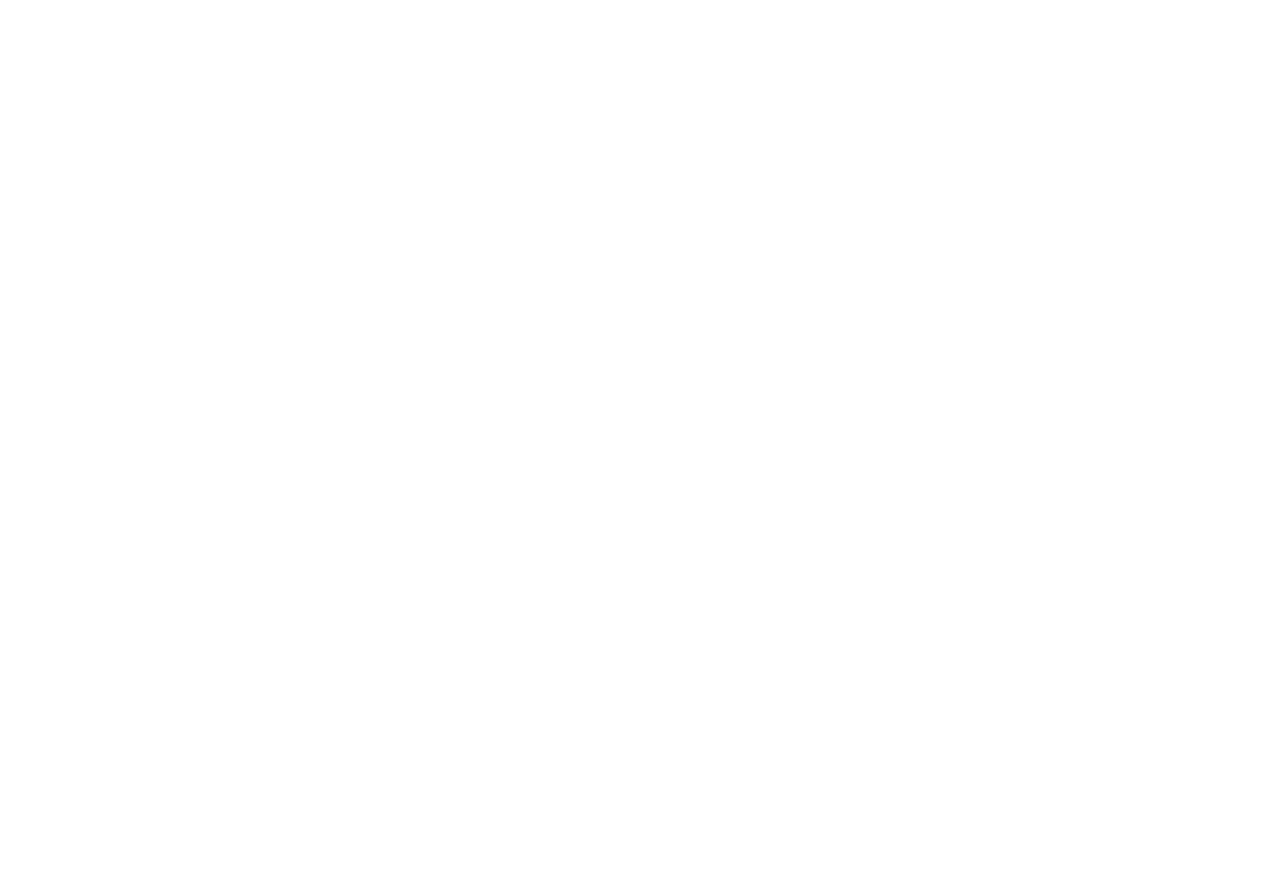
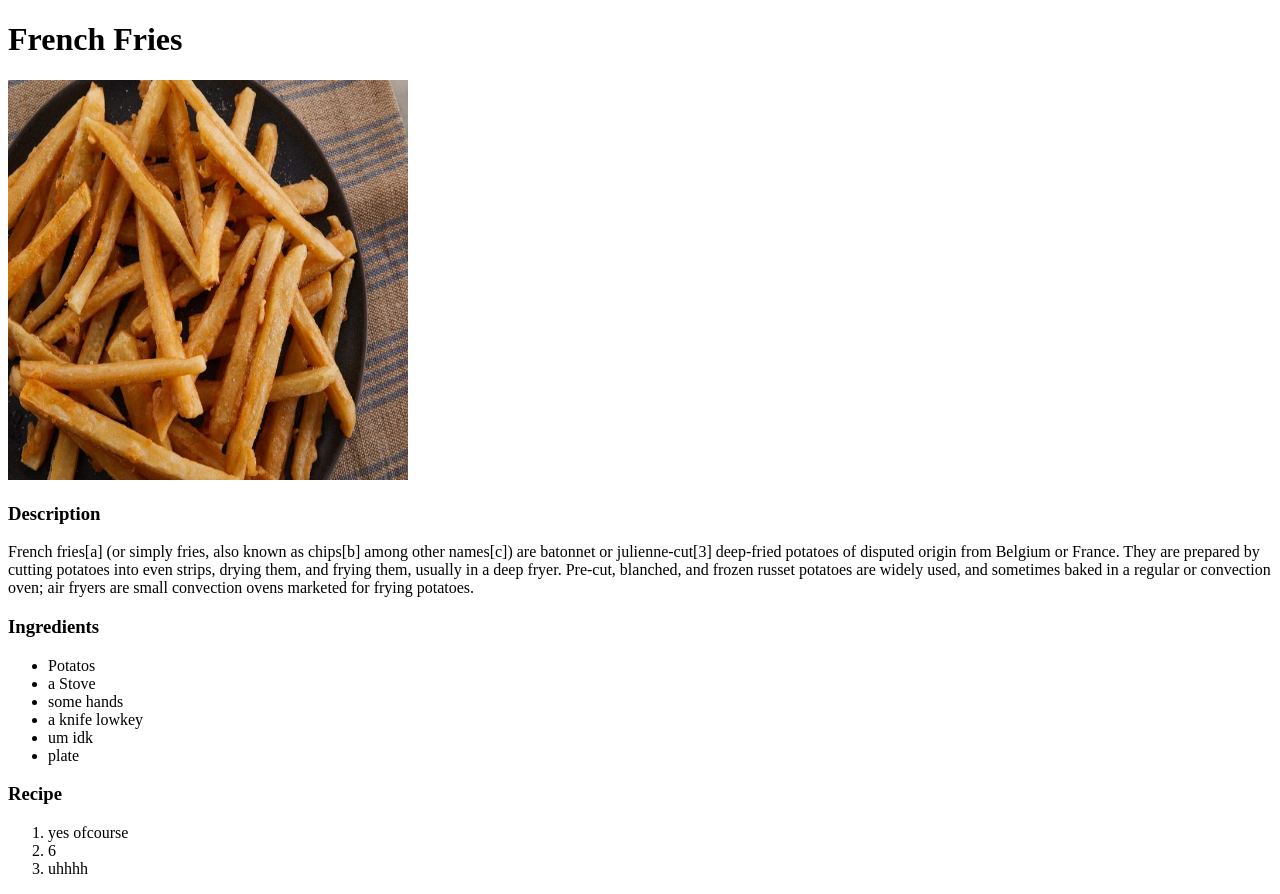
Before and after one commit to Mohaiimin/Recipes, a plain HTML site: page recipes/fries.html in a window 1280 px wide. Before the commit the page ends 800 px from the top, so only its background shows below. Drawn offline with Linux system fonts and the light colour scheme.

Commit message:
Finished French Fries section

```diff
--- a/recipes/fries.html
+++ b/recipes/fries.html
@@ -6,6 +6,26 @@
     <title>Document</title>
 </head>
 <body>
+    <h1>French Fries</h1>
+    <img src="fries.jpg" width="400" height="400" alt="picture of french fries">
+
+    <h3>Description</h3>
+    <p>French fries[a] (or simply fries, also known as chips[b] among other names[c]) are batonnet or julienne-cut[3] deep-fried potatoes of disputed origin from Belgium or France. They are prepared by cutting potatoes into even strips, drying them, and frying them, usually in a deep fryer. Pre-cut, blanched, and frozen russet potatoes are widely used, and sometimes baked in a regular or convection oven; air fryers are small convection ovens marketed for frying potatoes.</p>
+    <h3>Ingredients</h3>
+    <ul>
+     <li>Potatos</li>
+     <li>a Stove</li>
+     <li>some hands</li>
+     <li>a knife lowkey</li>
+     <li>um idk</li>
+     <li>plate</li>
+    </ul>
+    <h3>Recipe</h3>
+    <ol>
+        <li>yes ofcourse</li>
+        <li>6</li>
+        <li>uhhhh</li>
+    </ol>
 
 </body>
 </html>
```
Also changed, not shown: index.html (+5 -0 lines), recipes/icecream.html (+6 -1 lines).
